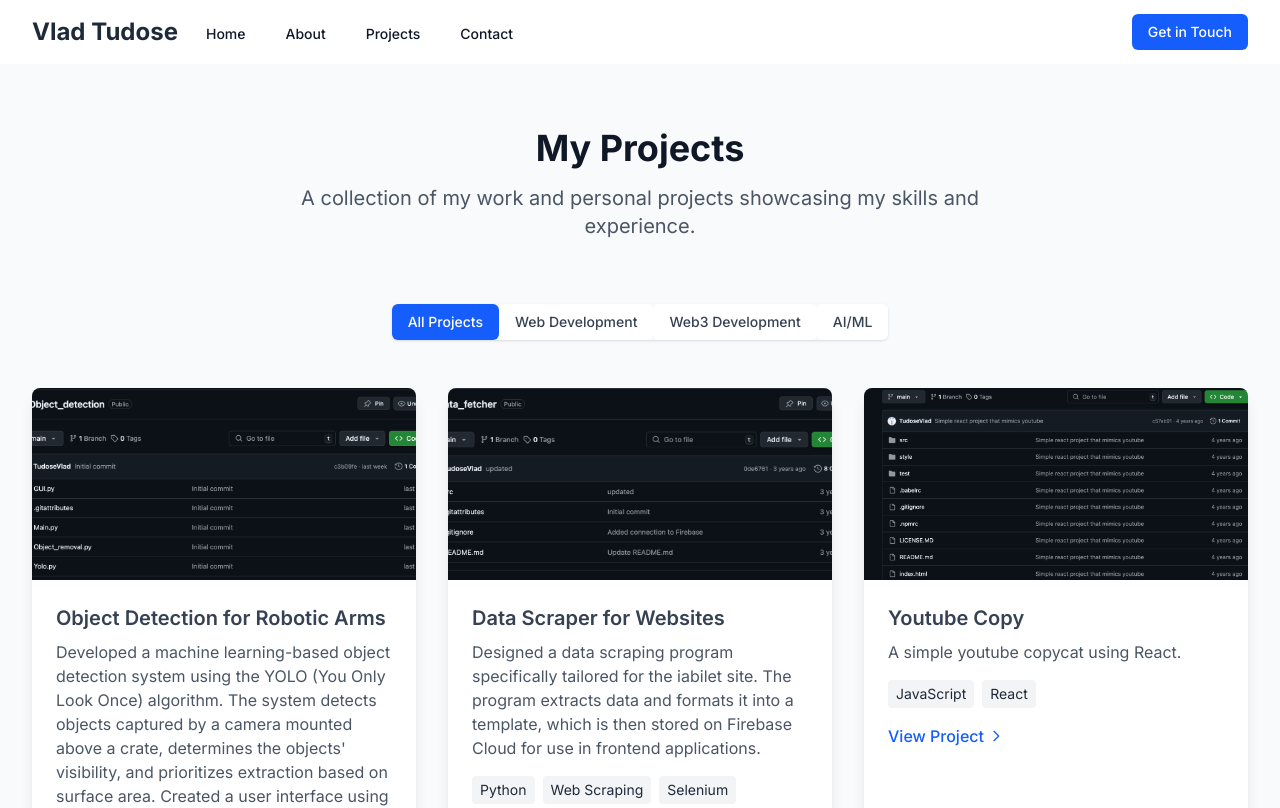
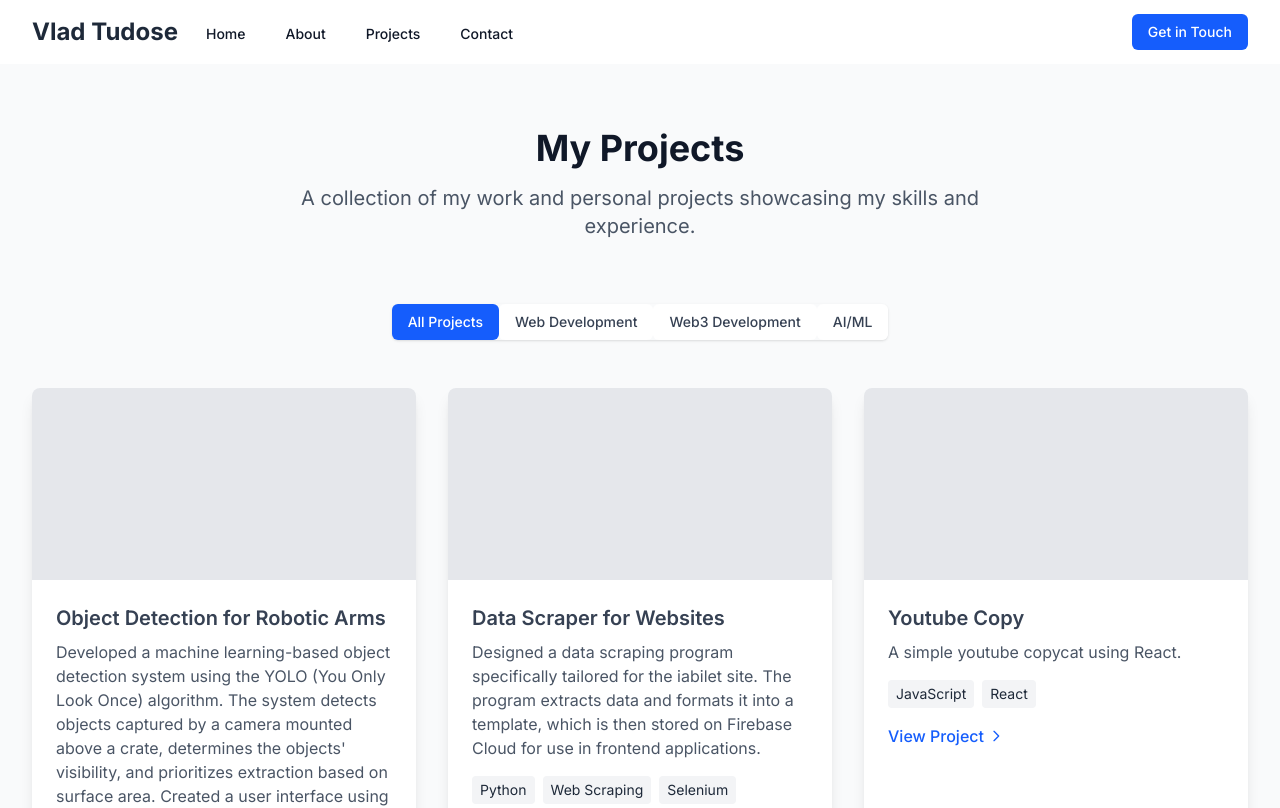
Before and after one commit to TudoseVlad/Personal_website, a Next.js app: page /projects in a window 1280 px wide. Shown: the top 808 px of the page. Built offline with nearby package versions, Linux system fonts and the light colour scheme.

Commit message:
comment images

```diff
--- a/src/app/projects/page.tsx
+++ b/src/app/projects/page.tsx
@@ -2,7 +2,7 @@
 
 import { useState } from 'react'
 import Link from 'next/link'
-import Image from 'next/image'
+//import Image from 'next/image'
 
 export default function Projects() {
   const [activeFilter, setActiveFilter] = useState("all");
@@ -106,6 +106,8 @@
               className="bg-white rounded-lg shadow-lg overflow-hidden hover:shadow-xl transition-shadow"
             >
               <div className="relative h-48">
+                <div className="absolute inset-0 bg-gray-200">
+                {/*
                 <Image
                   src={project.image}
                   alt={project.title}
@@ -113,6 +115,8 @@
                   sizes="(max-width: 768px) 100vw, (max-width: 1200px) 50vw, 33vw"
                   style={{ objectFit: 'cover' }}
                 />
+                */}
+                </div>
               </div>
               <div className="p-6">
                 <h3 className="text-xl font-semibold mb-2 text-gray-700">{project.title}</h3>
```
